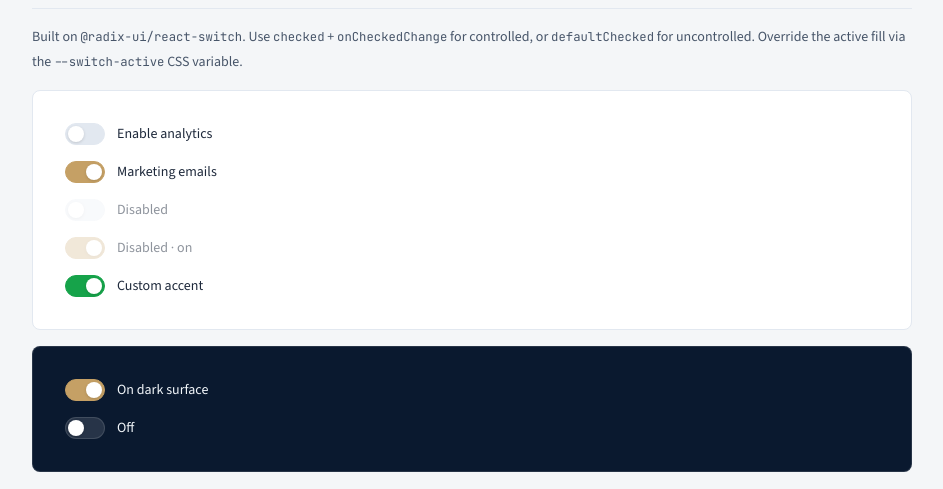
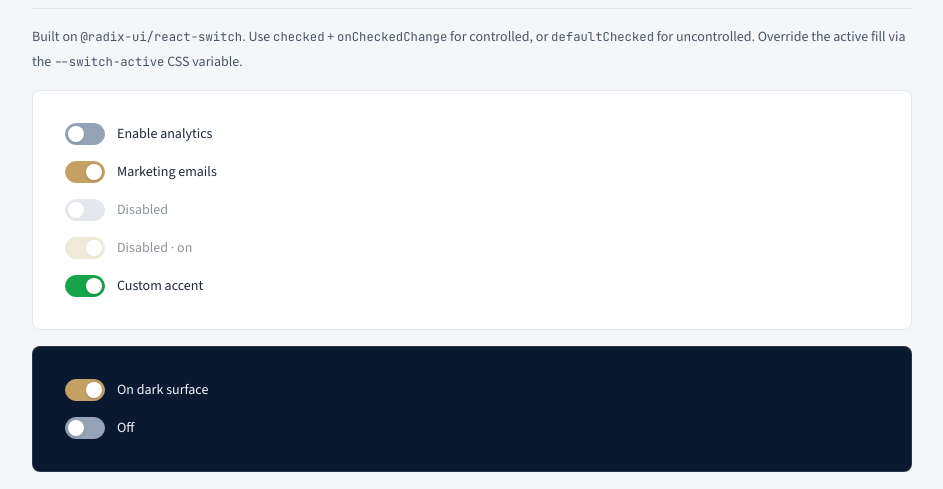
Before and after one commit to kongmy-dev/sapphire-ui, a React (Vite) app: page /forms in a window 1280 px wide. Shown: the part 1160-1649 px from the top of the page, without its empty margins (248-1191 px from the left). Built offline with nearby package versions, Linux system fonts and the light colour scheme; no server answers.

Commit message:
fix: bump version to 1.5.11; update switch styles for dark theme

```diff
--- a/package.json
+++ b/package.json
@@ -1,6 +1,6 @@
 {
   "name": "@kongmy-dev/sapphire-ui",
-  "version": "1.5.10",
+  "version": "1.5.11",
   "publishConfig": {
     "registry": "https://npm.pkg.github.com"
   },
--- a/src/index.css
+++ b/src/index.css
@@ -352,12 +352,13 @@
   .k-checkbox-indicator[data-state="indeterminate"]::after { content: ''; display: block; width: 8px; height: 2px; background: white; border-radius: 1px; }
 
   /* Switch (Radix UI) */
-  .k-switch { position: relative; width: 40px; height: 22px; flex-shrink: 0; cursor: pointer; background-color: var(--color-border); border: 1px solid var(--color-border); border-radius: var(--radius-pill); padding: 0; transition: background-color 0.2s, border-color 0.2s; }
+  .k-switch { position: relative; width: 40px; height: 22px; flex-shrink: 0; cursor: pointer; background-color: var(--switch-inactive, #94a3b8); border: 1px solid var(--switch-inactive, #94a3b8); border-radius: var(--radius-pill); padding: 0; transition: background-color 0.2s, border-color 0.2s; }
   .k-switch[data-state="checked"] { background-color: var(--switch-active, var(--color-accent)); border-color: var(--switch-active, var(--color-accent)); }
   .k-switch:focus-visible { outline: 2px solid var(--color-focus-ring); outline-offset: 2px; }
   .k-switch[data-disabled] { opacity: 0.5; cursor: not-allowed; }
   .k-switch-thumb { display: block; width: 16px; height: 16px; background-color: white; border-radius: 50%; box-shadow: 0 1px 3px rgb(0,0,0,0.15); transition: transform 0.2s; will-change: transform; transform: translateX(2px); }
   .k-switch[data-state="checked"] .k-switch-thumb { transform: translateX(20px); }
+  [data-theme="dark"] .k-switch { --switch-inactive: rgb(255, 255, 255, 0.28); }
 
   /* Slider (Radix UI) */
   .k-slider { position: relative; display: flex; align-items: center; user-select: none; touch-action: none; width: 100%; height: 20px; margin: 12px 0; }
```
